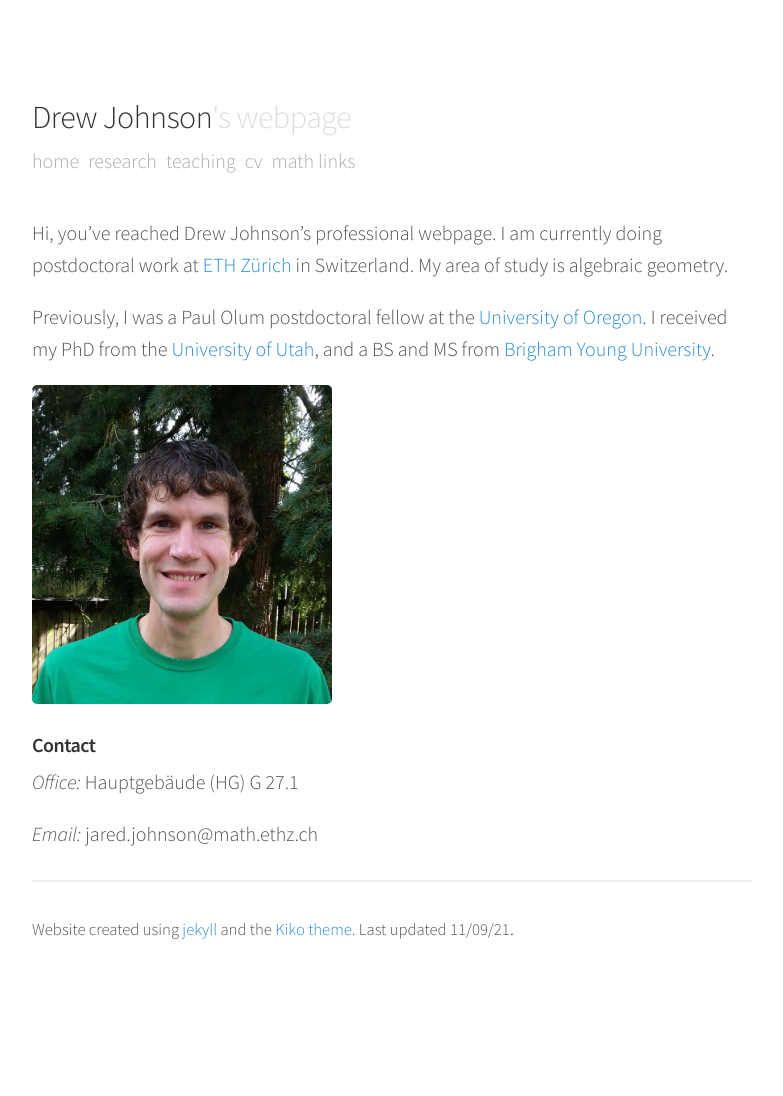
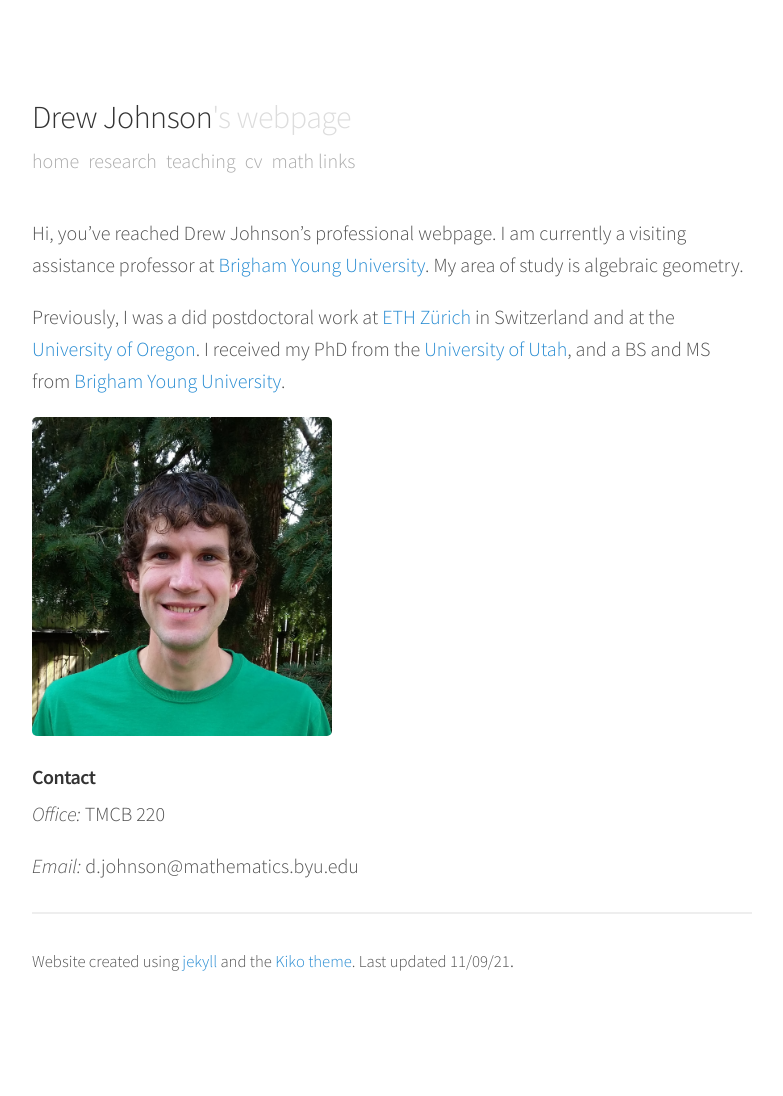
Before and after one commit to djohnson2718/professional_website, a Jekyll site: the page built from index.md, in a window 1280 px wide. Shown: the whole page, without its empty margins (248-1031 px from the left). Built offline with Jekyll 4.4.1, drawn with Linux system fonts in a browser that asks for light colours; Markdown is read by kramdown in place of the engine named in the settings; before the commit the page ends 1064 px from its top, so only the background shows below that.

Commit message:
updated index

```diff
--- a/index.md
+++ b/index.md
@@ -2,17 +2,17 @@
 layout: default
 ---
 
-Hi, you've reached Drew Johnson's professional webpage. I am currently doing postdoctoral work at [ETH Z&uuml;rich](https://www.math.ethz.ch) in Switzerland. My area of study is algebraic geometry.
+Hi, you've reached Drew Johnson's professional webpage. I am currently a visiting assistance professor at [Brigham Young University](http://math.byu.edu). My area of study is algebraic geometry.
 
-Previously, I was a Paul Olum postdoctoral fellow at the [University of Oregon](http://math.uoregon.edu). I received my PhD from the [University of Utah](http://math.utah.edu), and a BS and MS from [Brigham Young University](http://math.byu.edu).
+Previously, I was a did postdoctoral work at [ETH Z&uuml;rich](https://www.math.ethz.ch) in Switzerland and at the [University of Oregon](http://math.uoregon.edu). I received my PhD from the [University of Utah](http://math.utah.edu), and a BS and MS from [Brigham Young University](http://math.byu.edu).
 
 <img src="drewjohnsonpic.jpg" alt="Drew Johnson picture" style="width: 300px;"/>
 
 ### Contact
 
-*Office:* Hauptgeb&auml;ude (HG) G 27.1
+*Office:* TMCB 220
 
-*Email:* jared.johnson@math.ethz.ch
+*Email:* d.johnson@mathematics.byu.edu
 
 _________________________________________________________________
 
```
